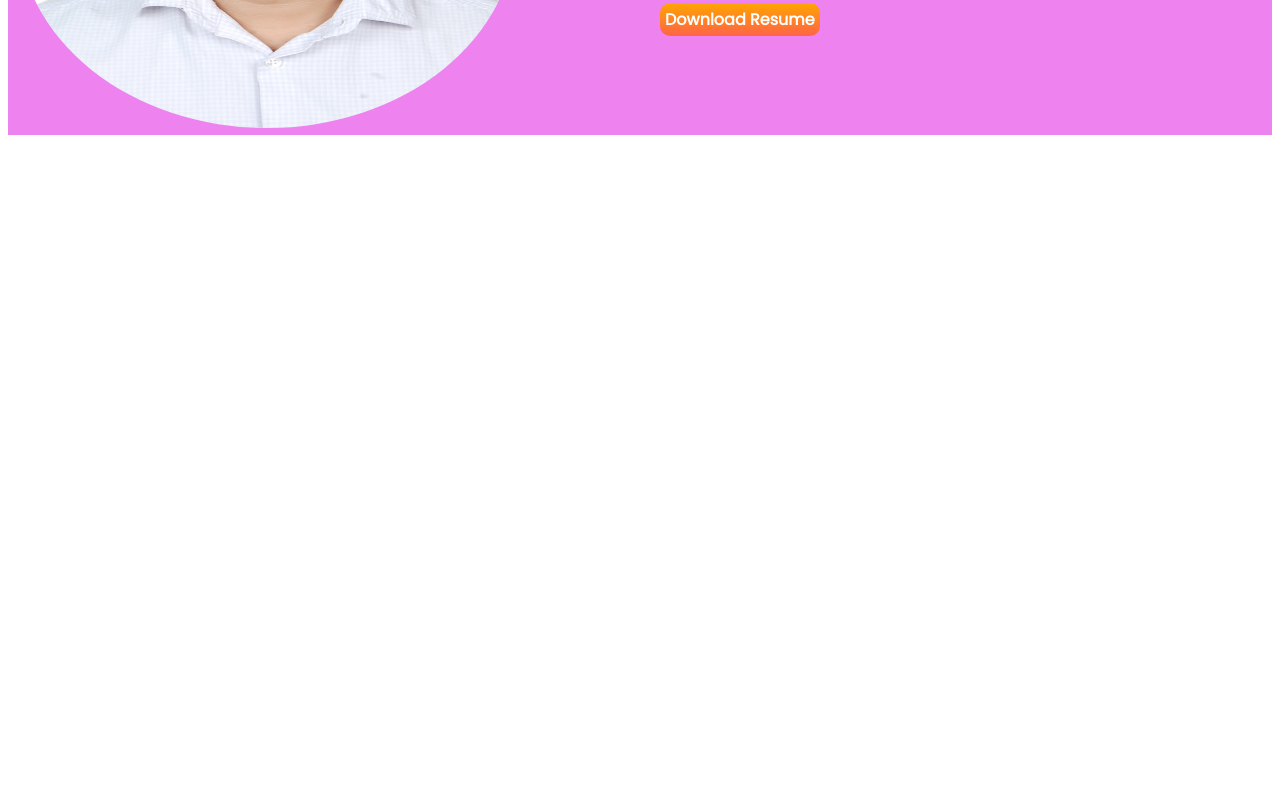
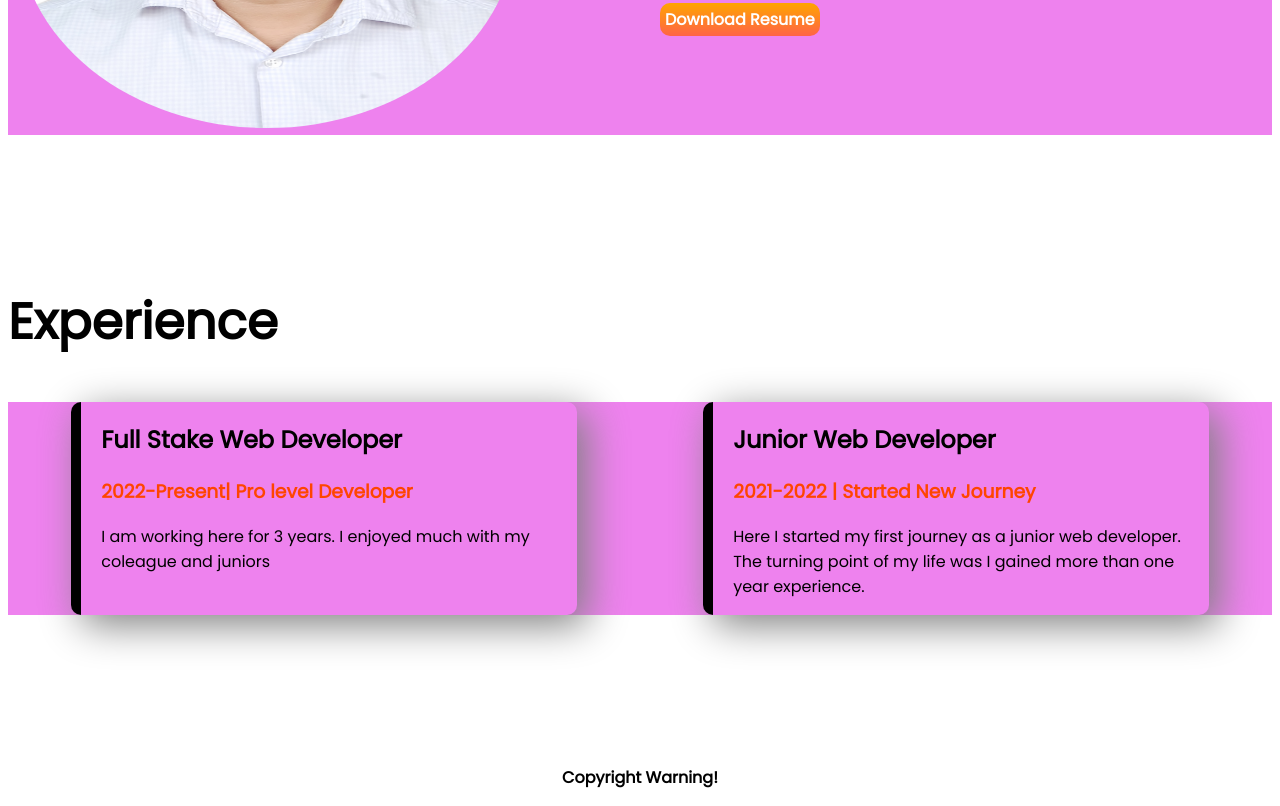
Before and after one commit to JaynalAbdin/my-first-portfolio, a plain HTML site: page index.html in a window 1280 px wide. Shown: the part 893-1699 px from the top of the page. Before the commit the page ends 1178 px from the top, so only its background shows below. Drawn offline with Linux system fonts and the light colour scheme.

Commit message:
footer added

```diff
--- a/index.html
+++ b/index.html
@@ -13,7 +13,7 @@
 </head>
 
 <body>
-    <section>
+    <section class="flexible-container">
         <div class="half-width">
             <h1>Welcome To </h1>
             <h1><span class="orange-color">Jaynal's</span> World!</h1>
@@ -28,7 +28,7 @@
         </div>
         <div class="half-width"><img src="300pix.jpg" alt=""></div>
     </section>
-    <section>
+    <section class="flexible-container">
         <div class="div-2">
             <img src="D-49430.jpg" alt="" width="300" height="400">
         </div>
@@ -41,6 +41,26 @@
             <a class="linked-button" target="_blank" href="">Download Resume</a>
         </div>
     </section>
+
+    <section>
+        <h1>Experience</h1>
+        <div class="flexible-container">
+            <div class="experience-item">
+                <h2>Full Stake Web Developer</h2>
+                <h3 class="orange-color">2022-Present| Pro level Developer</h3>
+                <p>I am working here for 3 years. I enjoyed much with my coleague and juniors</p>
+            </div>
+            <div class="experience-item">
+                <h2>Junior Web Developer</h2>
+                <h3 class="orange-color">2021-2022 | Started New Journey</h3>
+                <p>Here I started my first journey as a junior web developer. The turning point of my life was I gained
+                    more than one year experience.</p>
+            </div>
+        </div>
+    </section>
+    <footer>
+        <p>Copyright Warning!</p>
+    </footer>
 </body>
 
 </html>
--- a/style.css
+++ b/style.css
@@ -7,7 +7,7 @@ h1{
 .orange-color{
     color: orangered;
 }
-section{
+.flexible-container{
     background-color: violet;
     display: flex;
     margin-bottom: 150px;
@@ -37,3 +37,18 @@ section{
     width: 80%;
     border-radius: 100%;
 }
+.experience-item{
+    width: 40%;
+    margin-left: 5%;
+    margin-right: 5%;
+    padding-left: 20px;
+    padding-right: 20px;
+    border-radius: 10px;
+    border-left: 10px solid;
+    box-shadow: 10px 10px 40px gray;
+}
+footer p{
+    text-align: center;
+    font-weight: 700;
+
+}
```
